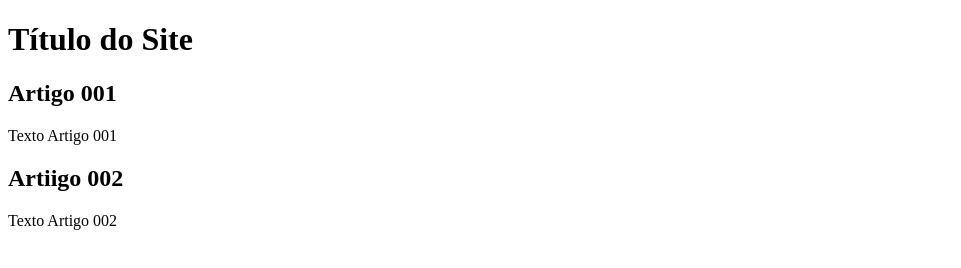
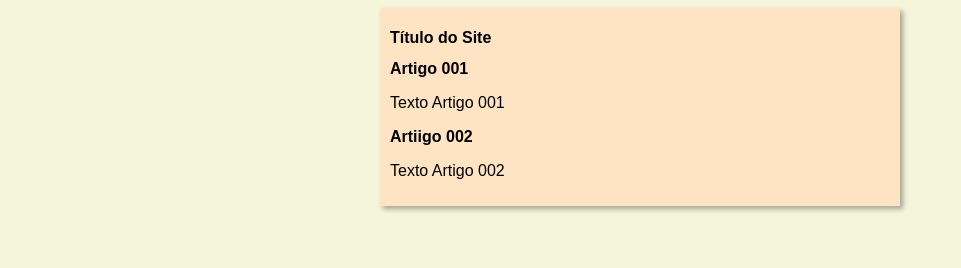
Before and after one commit to InacioFeo/projeto-site, a plain HTML site: page index.html in a window 1280 px wide. Shown: the whole page, without its empty margins (0-961 px from the left). Drawn offline with Linux system fonts and the light colour scheme.

Commit message:
Iniciei do Designer

```diff
--- /dev/null
+++ b/estilos/style.css
@@ -0,0 +1,14 @@
+*{
+    font-family: Arial, Helvetica, sans-serif;
+    font-size: 16px;
+}
+body{
+    background-color: beige;
+}
+main{
+    background-color: bisque;
+    width: 500px;
+    margin: auto;
+    padding: 10px;
+    box-shadow: 3px 3px 5px rgba(0, 0, 0, 0.336);
+}
--- a/index.html
+++ b/index.html
@@ -4,6 +4,7 @@
     <meta charset="UTF-8">
     <meta name="viewport" content="width=device-width, initial-scale=1.0">
     <title>Título do Site</title>
+    <link rel="stylesheet" href="estilos/style.css">
 </head>
 <body>
     <main>
```
